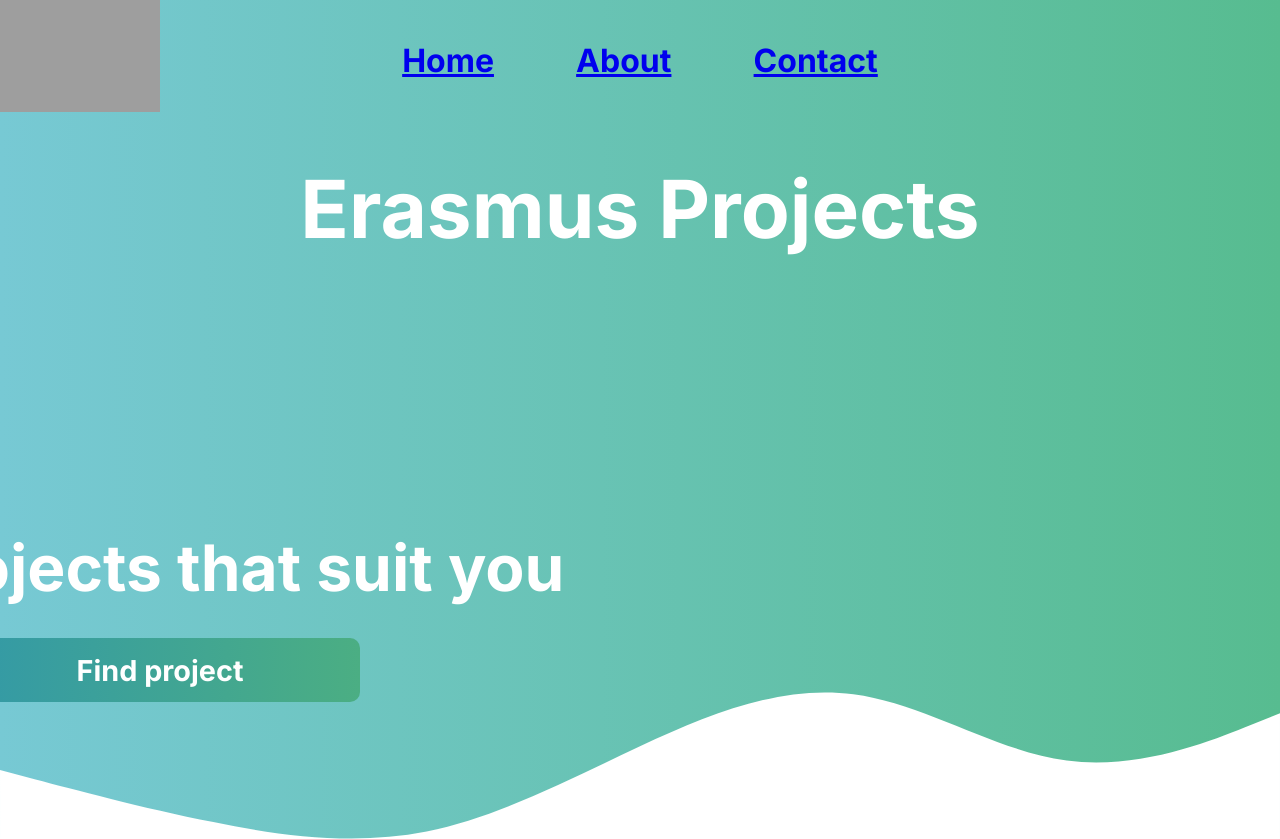
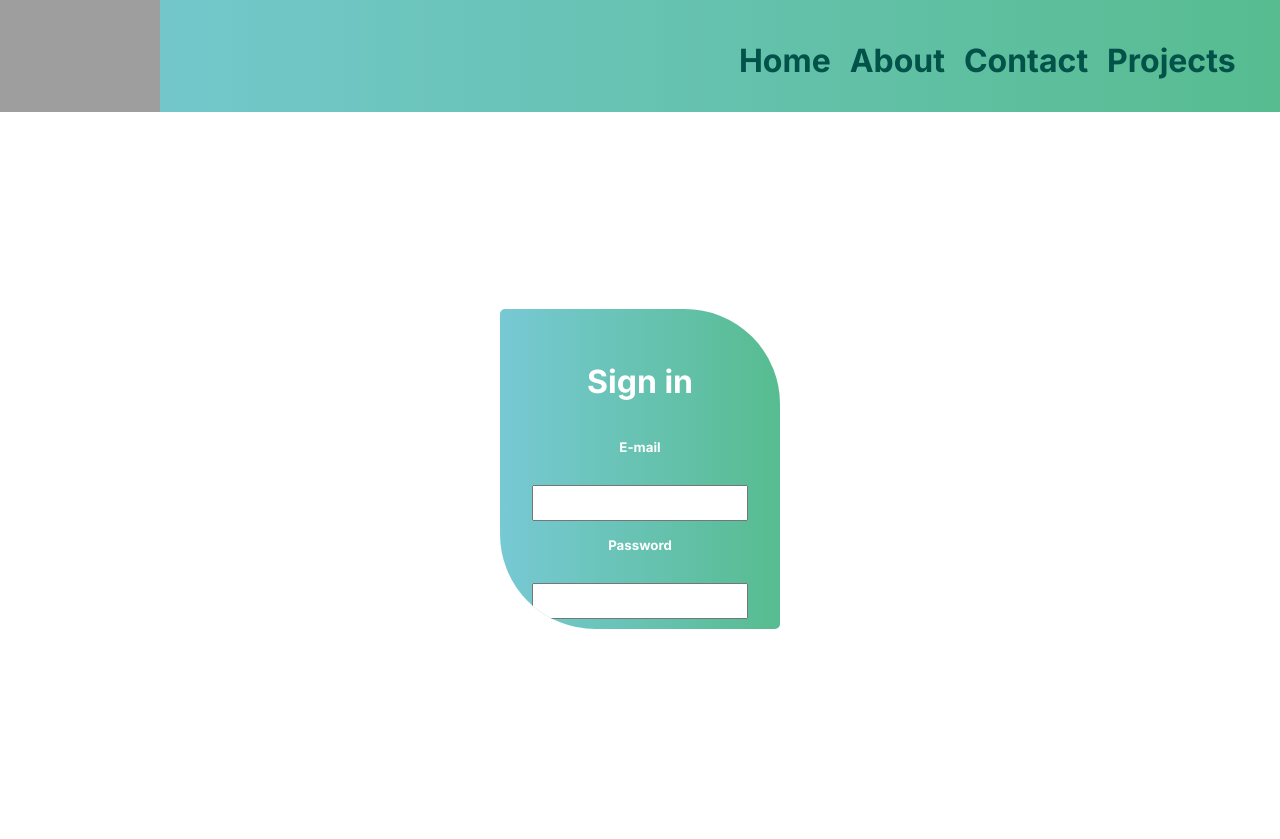
Before and after one commit to DvScriptsSK/erasmus-matching-platform, a React (Create React App) app: page /auth/login in a window 1280 px wide. Shown: the top 839 px of the page. After the commit the page ends 800 px from the top, so only its background shows below. Built offline with nearby package versions, Linux system fonts and the light colour scheme; grey boxes are pictures that could not be loaded.

Commit message:
navbar and login

```diff
--- /dev/null
+++ b/src/components/auth/login.css
@@ -0,0 +1,44 @@
+
+.login {
+    position: relative;
+    width: 35vh;
+    height: 40vh;
+    top: 24vh;
+    background-image: linear-gradient(to right, #77C9D4, #57BC90);
+    overflow: hidden;
+    color: white;
+    border-radius: 10px 100px;
+    border: 5px solid white;
+}
+
+.login__container {
+    padding: 2rem;
+    border-radius: 10px;
+  }
+
+  .login h1 {
+    text-align: center;
+  }
+
+  .login form {
+    display: flex;
+    flex-direction: column;
+  }
+
+  .login form h5 {
+    margin-top: 1rem;
+  }
+
+  .login form input {
+    padding: 0.5rem;
+    margin-top: 0.5rem;
+  }
+
+  .login__signInButton {
+    margin-top: 1rem;
+    background-color: #57BC90;
+    color: #fff;
+    border: none;
+    padding: 0.5rem;
+    cursor: pointer;
+  }
--- /dev/null
+++ b/src/components/auth/login.jsx
@@ -0,0 +1,26 @@
+import React from 'react';
+import './login.css';
+import NavBar from '../navbar/navbar';
+const Login = () => {
+  return (
+    <div className='login-background'>
+            <NavBar />
+    <center >
+        <div className="login">
+        <div className="login__container">
+            <h1>Sign in</h1>
+            <form>
+            <h5>E-mail</h5>
+            <input type="email" />
+            <h5>Password</h5>
+            <input type="password" />
+            <button type="submit" className="login__signInButton">Sign In</button>
+            </form>
+        </div>
+        </div>
+    </center>
+    </div>
+  );
+};
+
+export default Login;
--- a/src/components/navbar/navbar.css
+++ b/src/components/navbar/navbar.css
@@ -18,9 +18,22 @@
     justify-content: space-evenly;
     align-items: center;
     width: 50%;
-    font-size: 2rem;
     height: 100%;
     top: -10rem;
-    left: 20rem;
-    color: black;
+    left: 45rem;
+
 }
+a {
+    text-decoration: none;
+    color: #015249;
+    font-size: 2rem;
+
+}
+ a:hover {
+    scale: 1.1;
+  }
+
+.navbar__links-login {
+    position: relative;
+    left: 35rem;
+}
--- a/src/components/navbar/navbar.jsx
+++ b/src/components/navbar/navbar.jsx
@@ -1,6 +1,6 @@
 import React from 'react';
+import { Link } from 'react-router-dom';
 import './navbar.css';
-
 const NavBar = () => {
   return (
     <div className='navbar'>
@@ -8,10 +8,12 @@
         <img src='https://media.discordapp.net/attachments/845988671538331649/1126791048547532920/Logo.png' alt='logo' />
       </div>
       <div className='navbar__links'>
-        <a href='#'>Home</a>
-        <a href='#'>About</a>
-        <a href='#'>Contact</a>
-     </div>
+        <Link to='/'>Home</Link>
+        <Link to='/about'>About</Link>
+        <Link to='/contact'>Contact</Link>
+        <Link to='/projects'>Projects</Link>
+        <Link to='/auth/login' className='navbar__links-login'>Login</Link>
+      </div>
     </div>
   );
 };
--- a/src/components/project-list/project.css
+++ b/src/components/project-list/project.css
@@ -29,7 +29,6 @@
   transition: all 0.3s ease-in-out;
   border-radius: 10px;
   overflow: hidden;
-
 }
 
 .project-list {
@@ -40,7 +39,7 @@
   position: relative;
   font-size: 20px;
   color: white;
-  top: -9.8rem;
+  top: -9.5rem;
 }
 
 .project-list-title {
--- a/src/index.js
+++ b/src/index.js
@@ -1,11 +1,14 @@
 import React from 'react';
 import ReactDOM from 'react-dom';
-import { BrowserRouter } from 'react-router-dom';
 import App from './App';
-
+import {BrowserRouter as Router, Routes, Route} from "react-router-dom";
+import Login from './components/auth/login';
 ReactDOM.render(
-  <BrowserRouter basename={process.env.PUBLIC_URL}>
-    <App />
-  </BrowserRouter>,
+  <Router>
+    <Routes>
+      <Route path="/" element={<App />} />
+      <Route path='/auth/login' element={<Login />} />
+    </Routes>
+  </Router>,
   document.getElementById('root')
 );
```
Also changed, not shown: src/App.js (+3 -4 lines).
